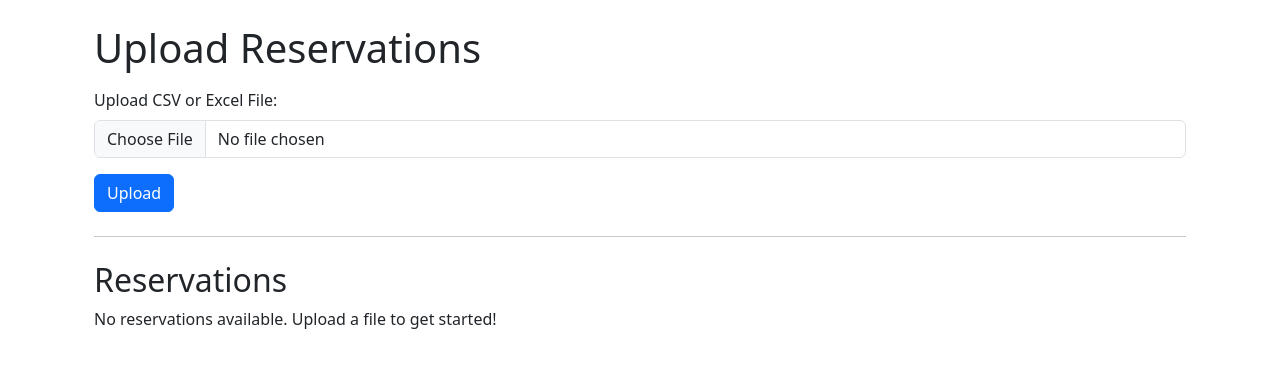
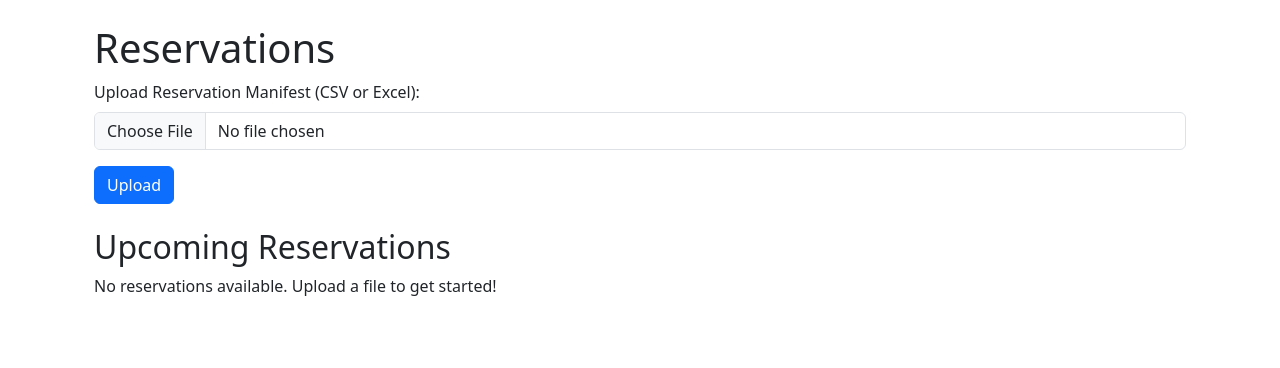
Before and after one commit to OGxFUBAR/CleanUp, a Flask app: page /reservations in a window 1280 px wide. Shown: the part 56-424 px from the top of the page. Run offline with Flask 3, Linux system fonts and the light colour scheme.

Commit message:
Update reservations.html

```diff
--- a/app/templates/reservations.html
+++ b/app/templates/reservations.html
@@ -2,20 +2,18 @@
 
 {% block content %}
 <div class="container mt-4">
-    <h1 class="mb-3">Upload Reservations</h1>
-    <form action="{{ url_for('main.reservations') }}" method="post" enctype="multipart/form-data">
+    <h1>Reservations</h1>
+    <form action="{{ url_for('main.reservations') }}" method="post" enctype="multipart/form-data" class="mb-4">
         <div class="mb-3">
-            <label for="file" class="form-label">Upload CSV or Excel File:</label>
-            <input type="file" class="form-control" id="file" name="file" accept=".csv, .xlsx" required>
+            <label for="file" class="form-label">Upload Reservation Manifest (CSV or Excel):</label>
+            <input type="file" class="form-control" id="file" name="file" accept=".csv,.xlsx" required>
         </div>
         <button type="submit" class="btn btn-primary">Upload</button>
     </form>
 
-    <hr class="my-4">
-
-    <h2>Reservations</h2>
+    <h2>Upcoming Reservations</h2>
     {% if reservations %}
-        <table class="table table-striped">
+    <table class="table table-bordered table-striped">
         <thead>
             <tr>
                 <th>Vehicle Number</th>
@@ -25,7 +23,7 @@
         </thead>
         <tbody>
             {% for reservation in reservations %}
-                <tr>
+            <tr class="{% if reservation.status == 'Urgent' %}table-danger{% elif reservation.status == 'Important' %}table-warning{% else %}table-success{% endif %}">
                 <td>{{ reservation.vehicle_number }}</td>
                 <td>{{ reservation.departure_time }}</td>
                 <td>{{ reservation.status }}</td>
```
Lines whose indentation alone changed are shown as unchanged.
